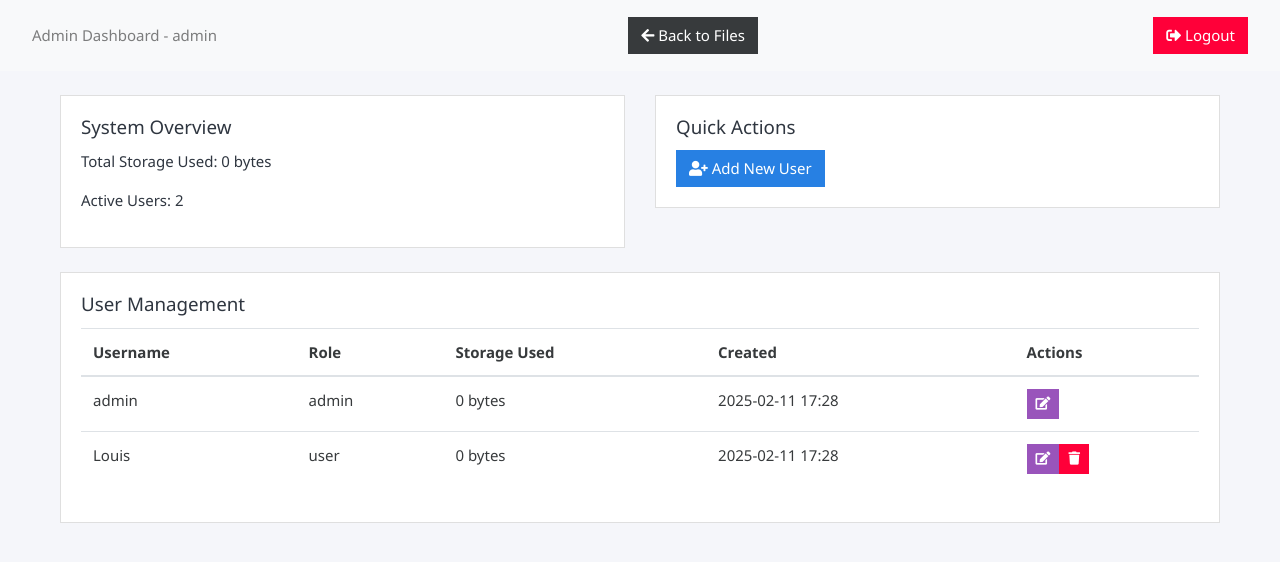
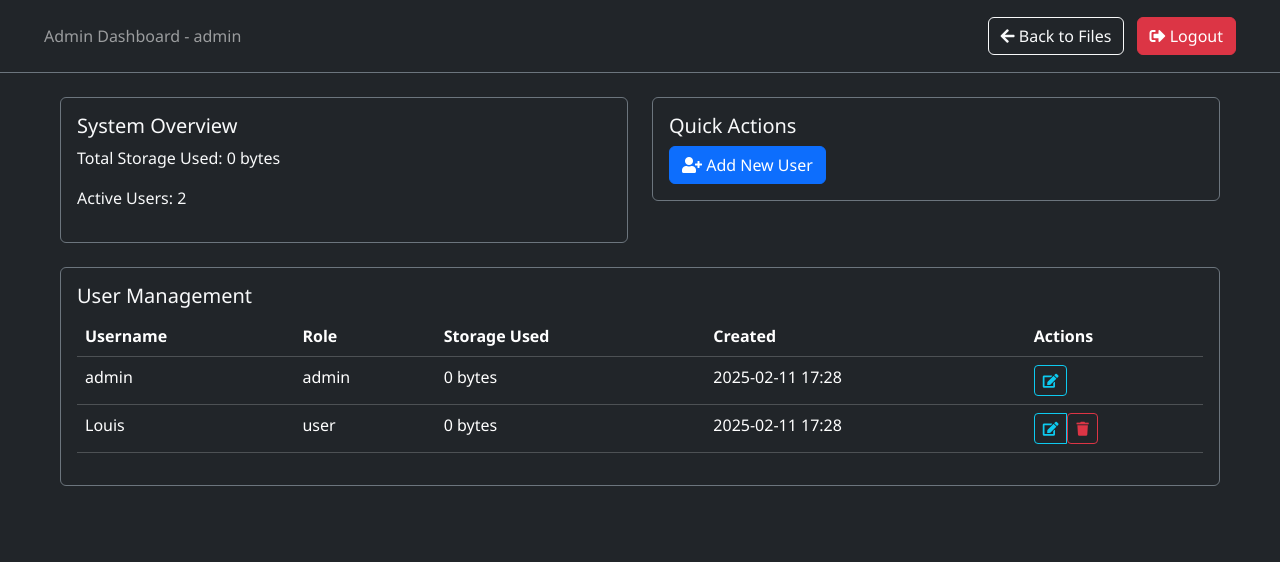
Before and after one commit to TWMProgrammer/EnderDrive, a Flask app: page /admin in a window 1280 px wide. Shown: the top 562 px of the page. Run offline with Flask 3, Linux system fonts and the light colour scheme; the visitor is signed in with stand-in values (Sample User, id 1); some libraries are stand-ins or nearby versions.

Commit message:
revamped the admin daboard to make it fit the dark theme

```diff
--- a/templates/admin_dashboard.html
+++ b/templates/admin_dashboard.html
@@ -2,37 +2,41 @@
 <html lang="en">
 <head>
     <title>Admin Dashboard</title>
-    <link href="https://stackpath.bootstrapcdn.com/bootswatch/4.3.1/cosmo/bootstrap.min.css" rel="stylesheet" crossorigin="anonymous">
+    <link href="https://cdn.jsdelivr.net/npm/bootstrap@5.3.2/dist/css/bootstrap.min.css" rel="stylesheet">
     <link rel="stylesheet" href="https://cdnjs.cloudflare.com/ajax/libs/font-awesome/5.15.4/css/all.min.css">
     <link rel="stylesheet" href="/static/style.css">
 </head>
-<body>
-    <nav class="navbar navbar-light bg-light">
-        <span class="navbar-text mr-3">Admin Dashboard - {{ username }}</span>
-        <a href="{{ url_for('browse', path='') }}" class="btn btn-secondary ml-1">
-            <i class="fas fa-arrow-left"></i> Back to Files
-        </a>
-        <a href="{{ url_for('logout') }}" class="btn btn-danger ml-1">
-            <i class="fas fa-sign-out-alt"></i> Logout
-        </a>
+<body class="bg-dark text-light">
+    <nav class="navbar navbar-dark bg-dark border-bottom border-secondary">
+        <div class="container-fluid">
+            <span class="navbar-text">Admin Dashboard - {{ username }}</span>
+            <div>
+                <a href="{{ url_for('browse', path='') }}" class="btn btn-outline-light">
+                    <i class="fas fa-arrow-left"></i> Back to Files
+                </a>
+                <a href="{{ url_for('logout') }}" class="btn btn-danger ms-2">
+                    <i class="fas fa-sign-out-alt"></i> Logout
+                </a>
+            </div>
+        </div>
     </nav>
 
     <div class="container mt-4">
         <div class="row">
             <div class="col-md-6">
-                <div class="card mb-4">
+                <div class="card bg-dark border-secondary mb-4">
                     <div class="card-body">
-                        <h5 class="card-title">System Overview</h5>
-                        <p>Total Storage Used: {{ total_storage }} bytes</p>
-                        <p>Active Users: {{ active_users }}</p>
+                        <h5 class="card-title text-light">System Overview</h5>
+                        <p class="text-light">Total Storage Used: {{ total_storage }} bytes</p>
+                        <p class="text-light">Active Users: {{ active_users }}</p>
                     </div>
                 </div>
             </div>
             <div class="col-md-6">
-                <div class="card mb-4">
+                <div class="card bg-dark border-secondary mb-4">
                     <div class="card-body">
-                        <h5 class="card-title">Quick Actions</h5>
-                        <button class="btn btn-primary" data-toggle="modal" data-target="#addUserModal">
+                        <h5 class="card-title text-light">Quick Actions</h5>
+                        <button class="btn btn-primary" data-bs-toggle="modal" data-bs-target="#addUserModal">
                             <i class="fas fa-user-plus"></i> Add New User
                         </button>
                     </div>
@@ -40,11 +44,11 @@
             </div>
         </div>
 
-        <div class="card">
+        <div class="card bg-dark border-secondary">
             <div class="card-body">
-                <h5 class="card-title">User Management</h5>
+                <h5 class="card-title text-light">User Management</h5>
                 <div class="table-responsive">
-                    <table class="table table-hover">
+                    <table class="table table-dark table-hover">
                         <thead>
                             <tr>
                                 <th>Username</th>
@@ -63,12 +67,12 @@
                                 <td>{{ user.created_at.strftime('%Y-%m-%d %H:%M') }}</td>
                                 <td>
                                     <div class="btn-group">
-                                        <button class="btn btn-sm btn-info" onclick="editUser('{{ user.id }}', '{{ user.username }}', '{{ user.role_info.name }}')">
+                                        <button class="btn btn-sm btn-outline-info" onclick="editUser('{{ user.id }}', '{{ user.username }}', '{{ user.role_info.name }}')">
                                             <i class="fas fa-edit"></i>
                                         </button>
                                         {% if user.username != 'admin' %}
                                         <form action="{{ url_for('delete_user', user_id=user.id) }}" method="POST" style="display: inline;">
-                                            <button type="submit" class="btn btn-sm btn-danger" onclick="return confirm('Are you sure you want to delete this user?')">
+                                            <button type="submit" class="btn btn-sm btn-outline-danger" onclick="return confirm('Are you sure you want to delete this user?')">
                                                 <i class="fas fa-trash"></i>
                                             </button>
                                         </form>
@@ -87,31 +91,31 @@
     <!-- Add User Modal -->
     <div class="modal fade" id="addUserModal" tabindex="-1">
         <div class="modal-dialog">
-            <div class="modal-content">
-                <div class="modal-header">
-                    <h5 class="modal-title">Add New User</h5>
-                    <button type="button" class="close" data-dismiss="modal">&times;</button>
+            <div class="modal-content bg-dark border-secondary">
+                <div class="modal-header border-secondary">
+                    <h5 class="modal-title text-light">Add New User</h5>
+                    <button type="button" class="btn-close btn-close-white" data-bs-dismiss="modal"></button>
                 </div>
                 <form action="{{ url_for('add_user') }}" method="POST">
                     <div class="modal-body">
-                        <div class="form-group">
-                            <label for="new_username">Username</label>
-                            <input type="text" class="form-control" id="new_username" name="username" required>
+                        <div class="mb-3">
+                            <label for="new_username" class="form-label text-light">Username</label>
+                            <input type="text" class="form-control bg-dark text-light border-secondary" id="new_username" name="username" required>
                         </div>
-                        <div class="form-group">
-                            <label for="new_password">Password</label>
-                            <input type="password" class="form-control" id="new_password" name="password" required>
+                        <div class="mb-3">
+                            <label for="new_password" class="form-label text-light">Password</label>
+                            <input type="password" class="form-control bg-dark text-light border-secondary" id="new_password" name="password" required>
                         </div>
-                        <div class="form-group">
-                            <label for="new_role">Role</label>
-                            <select class="form-control" id="new_role" name="role">
+                        <div class="mb-3">
+                            <label for="new_role" class="form-label text-light">Role</label>
+                            <select class="form-select bg-dark text-light border-secondary" id="new_role" name="role">
                                 <option value="user">User</option>
                                 <option value="admin">Admin</option>
                             </select>
                         </div>
                     </div>
-                    <div class="modal-footer">
-                        <button type="button" class="btn btn-secondary" data-dismiss="modal">Cancel</button>
+                    <div class="modal-footer border-secondary">
+                        <button type="button" class="btn btn-secondary" data-bs-dismiss="modal">Cancel</button>
                         <button type="submit" class="btn btn-primary">Add User</button>
                     </div>
                 </form>
@@ -122,32 +126,32 @@
     <!-- Edit User Modal -->
     <div class="modal fade" id="editUserModal" tabindex="-1">
         <div class="modal-dialog">
-            <div class="modal-content">
-                <div class="modal-header">
-                    <h5 class="modal-title">Edit User</h5>
-                    <button type="button" class="close" data-dismiss="modal">&times;</button>
+            <div class="modal-content bg-dark border-secondary">
+                <div class="modal-header border-secondary">
+                    <h5 class="modal-title text-light">Edit User</h5>
+                    <button type="button" class="btn-close btn-close-white" data-bs-dismiss="modal"></button>
                 </div>
                 <form id="editUserForm" action="{{ url_for('edit_user') }}" method="POST">
                     <div class="modal-body">
                         <input type="hidden" id="edit_user_id" name="user_id">
-                        <div class="form-group">
-                            <label for="edit_username">Username</label>
-                            <input type="text" class="form-control" id="edit_username" name="username" required>
+                        <div class="mb-3">
+                            <label for="edit_username" class="form-label text-light">Username</label>
+                            <input type="text" class="form-control bg-dark text-light border-secondary" id="edit_username" name="username" required>
                         </div>
-                        <div class="form-group">
-                            <label for="edit_password">New Password (leave blank to keep current)</label>
-                            <input type="password" class="form-control" id="edit_password" name="password">
+                        <div class="mb-3">
+                            <label for="edit_password" class="form-label text-light">New Password (leave blank to keep current)</label>
+                            <input type="password" class="form-control bg-dark text-light border-secondary" id="edit_password" name="password">
                         </div>
-                        <div class="form-group">
-                            <label for="edit_role">Role</label>
-                            <select class="form-control" id="edit_role" name="role">
+                        <div class="mb-3">
+                            <label for="edit_role" class="form-label text-light">Role</label>
+                            <select class="form-select bg-dark text-light border-secondary" id="edit_role" name="role">
                                 <option value="user">User</option>
                                 <option value="admin">Admin</option>
                             </select>
                         </div>
                     </div>
-                    <div class="modal-footer">
-                        <button type="button" class="btn btn-secondary" data-dismiss="modal">Cancel</button>
+                    <div class="modal-footer border-secondary">
+                        <button type="button" class="btn btn-secondary" data-bs-dismiss="modal">Cancel</button>
                         <button type="submit" class="btn btn-primary">Save Changes</button>
                     </div>
                 </form>
@@ -156,15 +160,15 @@
     </div>
 
     <!-- Required JavaScript -->
-    <script src="https://code.jquery.com/jquery-3.5.1.min.js"></script>
-    <script src="https://cdn.jsdelivr.net/npm/bootstrap@4.5.3/dist/js/bootstrap.bundle.min.js"></script>
+    <script src="https://code.jquery.com/jquery-3.6.0.min.js"></script>
+    <script src="https://cdn.jsdelivr.net/npm/bootstrap@5.3.2/dist/js/bootstrap.bundle.min.js"></script>
     <script>
         function editUser(userId, username, role) {
             document.getElementById('edit_user_id').value = userId;
             document.getElementById('edit_username').value = username;
             document.getElementById('edit_role').value = role;
             document.getElementById('edit_password').value = '';
-            $('#editUserModal').modal('show');
+            new bootstrap.Modal(document.getElementById('editUserModal')).show();
         }
     </script>
 </body>
```
